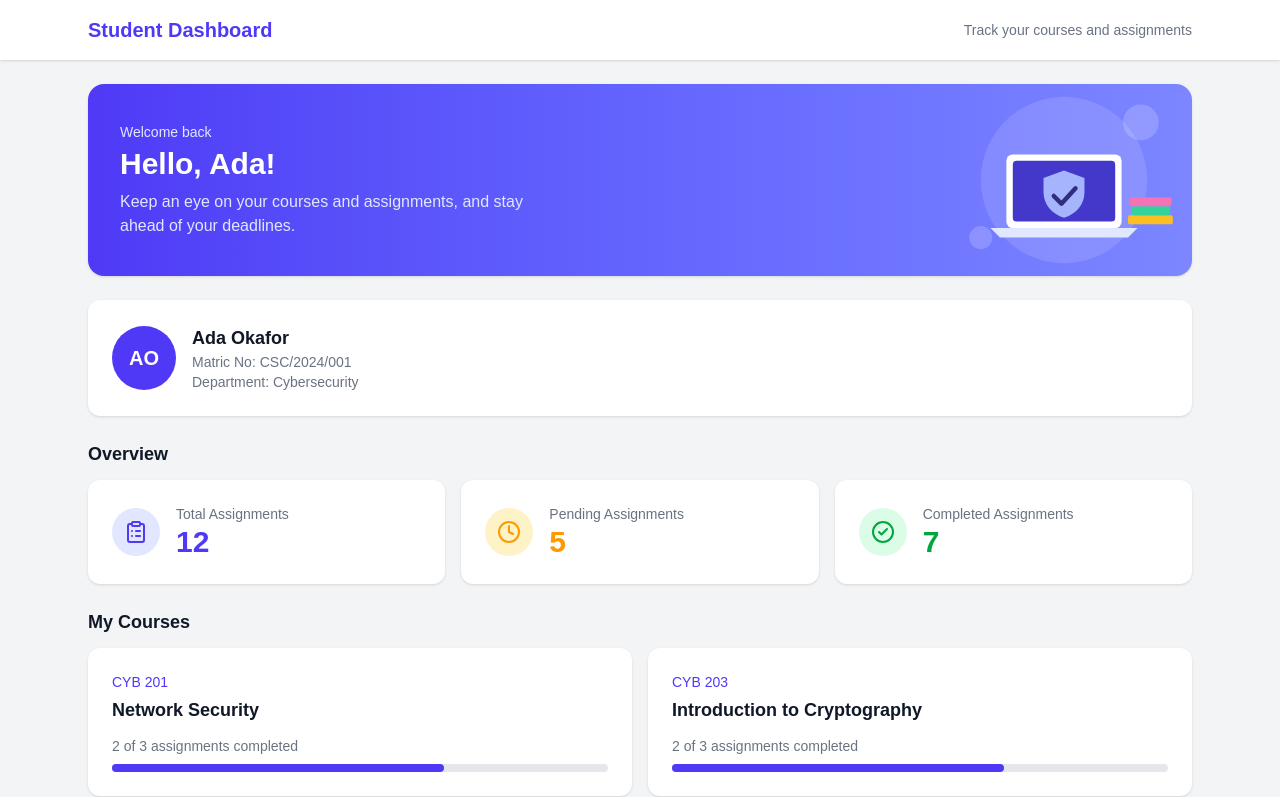
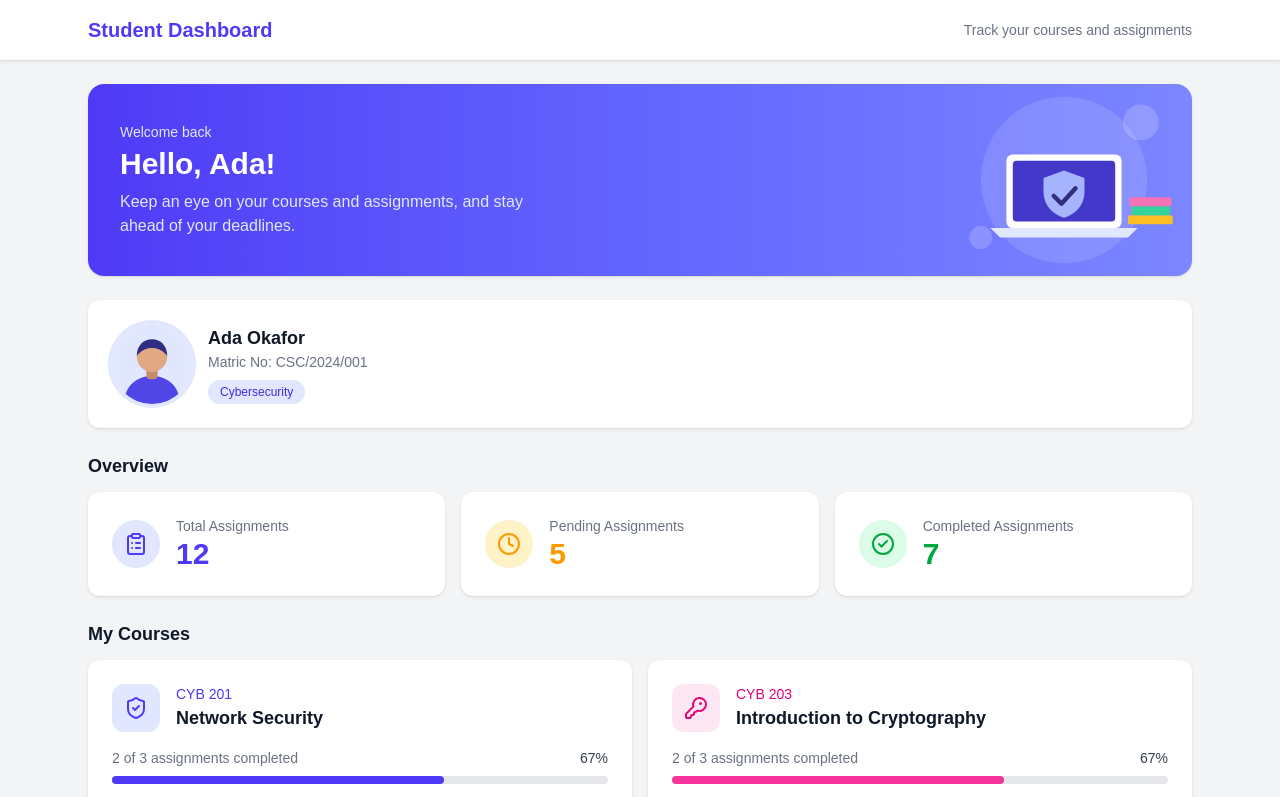
Before and after one commit to Hassanahayoola/myfirstapp, a Next.js app: page / in a window 1280 px wide. Shown: the top 797 px of the page. Built offline with nearby package versions, Linux system fonts and the light colour scheme.

Commit message:
Add course icons, colours and hover effect

```diff
--- a/app/components/MyCourses.tsx
+++ b/app/components/MyCourses.tsx
@@ -1,11 +1,20 @@
+import { ShieldCheck, KeyRound, Database, MessagesSquare } from "lucide-react";
 import { courses, assignments } from "../data";
+
+const courseThemes = [
+  { Icon: ShieldCheck, bg: "bg-indigo-100", color: "text-indigo-600", bar: "bg-indigo-600" },
+  { Icon: KeyRound, bg: "bg-pink-100", color: "text-pink-600", bar: "bg-pink-500" },
+  { Icon: Database, bg: "bg-amber-100", color: "text-amber-600", bar: "bg-amber-500" },
+  { Icon: MessagesSquare, bg: "bg-emerald-100", color: "text-emerald-600", bar: "bg-emerald-500" },
+];
 
 export default function MyCourses() {
   return (
     <section>
       <h2 className="mb-3 text-lg font-semibold">My Courses</h2>
       <div className="grid grid-cols-1 gap-4 sm:grid-cols-2">
-        {courses.map((course) => {
+        {courses.map((course, index) => {
+          const theme = courseThemes[index % courseThemes.length];
           const courseAssignments = assignments.filter(
             (assignment) => assignment.courseCode === course.code
           );
@@ -16,15 +25,33 @@ export default function MyCourses() {
           const percent = total === 0 ? 0 : Math.round((done / total) * 100);
 
           return (
-            <div key={course.code} className="rounded-xl bg-white p-6 shadow-sm">
-              <p className="text-sm font-medium text-indigo-600">{course.code}</p>
-              <h3 className="mt-1 text-lg font-semibold">{course.title}</h3>
-              <p className="mt-3 text-sm text-gray-500">
-                {done} of {total} assignments completed
-              </p>
+            <div
+              key={course.code}
+              className="rounded-xl bg-white p-6 shadow-sm transition hover:-translate-y-0.5 hover:shadow-md"
+            >
+              <div className="flex items-center gap-4">
+                <div
+                  className={`flex h-12 w-12 shrink-0 items-center justify-center rounded-xl ${theme.bg} ${theme.color}`}
+                >
+                  <theme.Icon size={24} />
+                </div>
+                <div>
+                  <p className={`text-sm font-medium ${theme.color}`}>
+                    {course.code}
+                  </p>
+                  <h3 className="text-lg font-semibold">{course.title}</h3>
+                </div>
+              </div>
+
+              <div className="mt-4 flex items-center justify-between text-sm text-gray-500">
+                <span>
+                  {done} of {total} assignments completed
+                </span>
+                <span className="font-medium text-gray-700">{percent}%</span>
+              </div>
               <div className="mt-2 h-2 w-full rounded-full bg-gray-200">
                 <div
-                  className="h-2 rounded-full bg-indigo-600"
+                  className={`h-2 rounded-full ${theme.bar}`}
                   style={{ width: `${percent}%` }}
                 />
               </div>
--- a/app/components/StudentProfile.tsx
+++ b/app/components/StudentProfile.tsx
@@ -1,25 +1,24 @@
+import Image from "next/image";
 import { student } from "../data";
 
 export default function StudentProfile() {
-  const initials = student.name
-    .split(" ")
-    .map((part) => part[0])
-    .slice(0, 2)
-    .join("");
-
   return (
     <section className="flex items-center gap-4 rounded-xl bg-white p-6 shadow-sm">
-      <div className="flex h-16 w-16 shrink-0 items-center justify-center rounded-full bg-indigo-600 text-xl font-bold text-white">
-        {initials}
-      </div>
+      <Image
+        src="/avatar.svg"
+        alt={`Avatar of ${student.name}`}
+        width={80}
+        height={80}
+        className="h-20 w-20 shrink-0 rounded-full ring-4 ring-indigo-100"
+      />
       <div>
         <h2 className="text-lg font-semibold">{student.name}</h2>
         <p className="text-sm text-gray-500">
           Matric No: {student.matricNumber}
         </p>
-        <p className="text-sm text-gray-500">
-          Department: {student.department}
-        </p>
+        <span className="mt-2 inline-block rounded-full bg-indigo-100 px-3 py-1 text-xs font-medium text-indigo-700">
+          {student.department}
+        </span>
       </div>
     </section>
   );
```
Also changed, not shown: public/avatar.svg (added).
